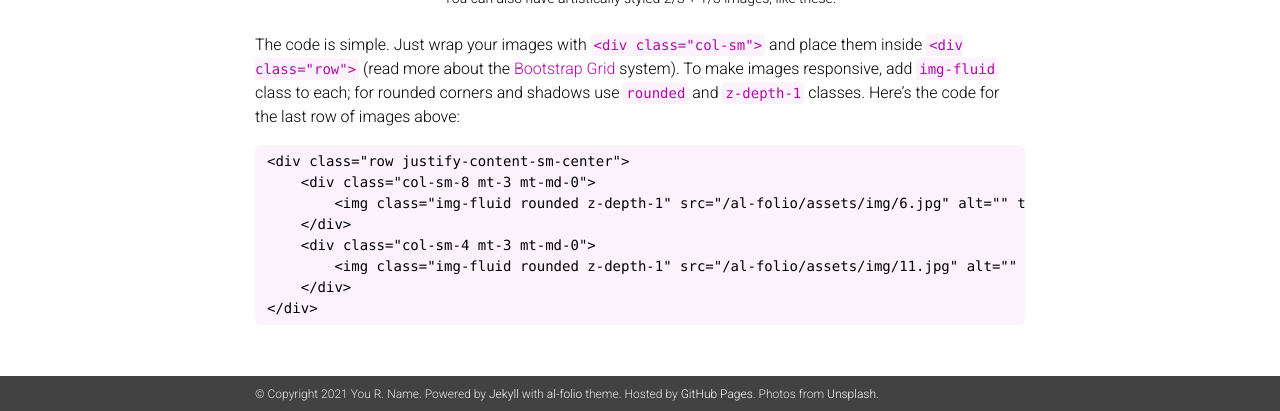
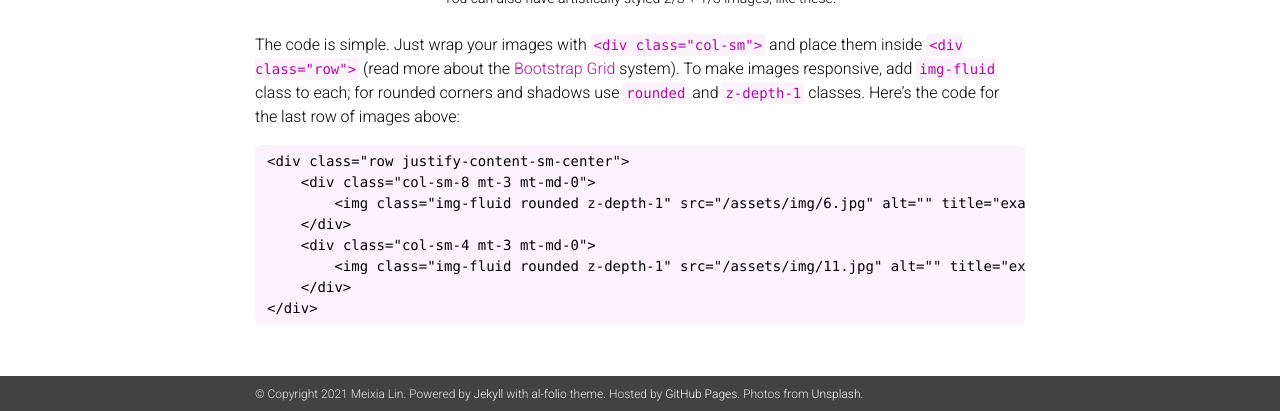
Before and after one commit to linmeixia/linmeixia.github.io, a Jekyll site: the page built from _projects/6_project.markdown, in a window 1280 px wide and 900 px high, scrolled down 1037 px, cut to the strip 489-900 px from the top of the window. Built offline with Jekyll 4.4.1, drawn with Linux system fonts in a browser that asks for light colours; nearby versions of some CDN libraries; comment, search, counter and statistics services are not loaded; a style sheet for code colours, icons or effects is not loaded.

Commit message:
Update _config.yml

```diff
--- a/_config.yml
+++ b/_config.yml
@@ -3,9 +3,9 @@
 # -----------------------------------------------------------------------------
 
 title: blank # the website title (if blank, full name will be used instead)
-first_name: You
-middle_name: R.
-last_name: Name
+first_name: Meixia
+middle_name:
+last_name: Lin
 email: you@example.com
 description: > # the ">" symbol means to ignore newlines until "footer_text:"
   A simple, whitespace theme for academics. Based on [*folio](https://github.com/bogoli/-folio) design.
@@ -16,7 +16,7 @@
 
 icon: 🔥 # the emoji used as the favicon
 url:  # the base hostname & protocol for your site
-baseurl: /al-folio # the subpath of your site, e.g. /blog/
+baseurl: # the subpath of your site, e.g. /blog/
 last_updated: false # set to true if you want to display last updated in the footer
 impressum_path:  # set to path to include impressum link in the footer, use the same path as permalink in a page, helps to conform with EU GDPR
 
```
